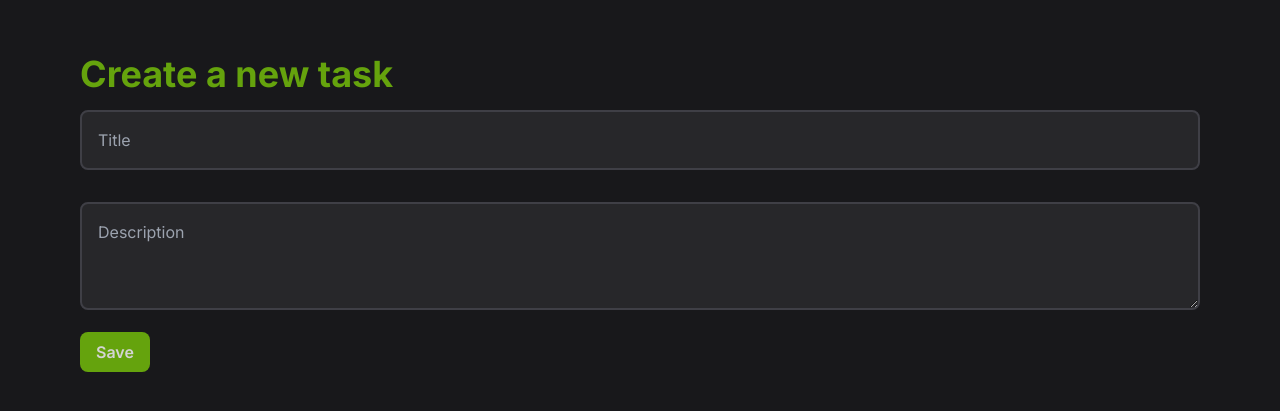
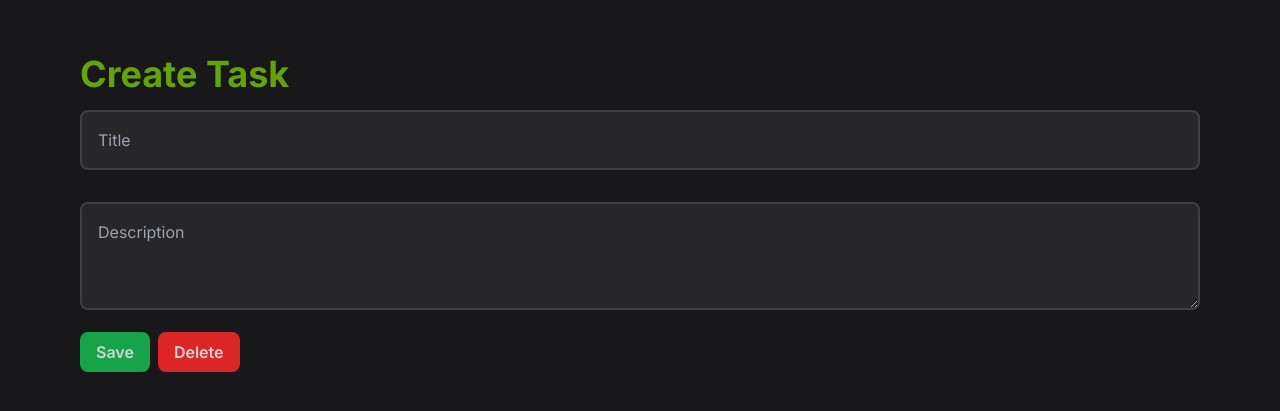
Before and after one commit to simon0820s/NextMongoCrud, a Next.js app: page /tasks/new in a window 1280 px wide. Shown: the part 147-558 px from the top of the page. Built offline with nearby package versions, Linux system fonts and the light colour scheme.

Commit message:
create delete button

```diff
--- /dev/null
+++ b/src/app/tasks/[id]/page.jsx
@@ -0,0 +1,3 @@
+import FormPage from "../new/page";
+
+export default FormPage
--- a/src/app/tasks/new/page.jsx
+++ b/src/app/tasks/new/page.jsx
@@ -1,7 +1,8 @@
 "use client"
 
-import { useState } from "react"
+import { useState, useEffect } from "react"
 import { useRouter } from "next/navigation"
+import { useParams } from "next/navigation"
 
 function FormPage() {
   const [newTask, setNewTask] = useState({
@@ -10,6 +11,7 @@ function FormPage() {
   })
 
   const router = useRouter()
+  const params = useParams()
 
   const createTask = async () => {
 
@@ -27,6 +29,7 @@ function FormPage() {
       })
       const data = await res.json()
       router.push('/')
+      router.refresh()
 
     } catch (error) {
       console.log(error)
@@ -39,22 +42,39 @@ function FormPage() {
     await createTask()
   }
 
+  useEffect(() => {
+  }, [])
+
   const handleChange = (e) => setNewTask({ ...newTask, [e.target.name]: [e.target.value] })
 
   return (
     <div className="h-[calc(100vh-7rem)] flex flex-col justify-center items-center px-10 md:px-20">
       <div className="flex items-start w-full">
-        <h1 className="text-lime-600 text-4xl font-bold text-start">Create a new task</h1>
+        <div className="flex flex-col gap-2">
+          <h1 className="text-lime-600 text-4xl font-bold text-start">
+            {
+              !params.id ? "Create Task" : "Update Task"
+            }
+          </h1>
+          {
+            params.id ? <p className="text-xs text-neutral-500">TaskId: {params.id}</p> : ""
+          }
+        </div>
       </div>
       <form onSubmit={handleSubmit} className="w-full">
         <input onChange={handleChange} type="text" name="title" placeholder="Title"
           className="bg-zinc-800 border-2 border-zinc-700 w-full p-4 rounded-lg my-4" />
         <textarea onChange={handleChange} name="description" placeholder="Description" rows={3}
           className="bg-zinc-800 border-2 border-zinc-700 w-full p-4 rounded-lg my-4"></textarea>
-        <button className="bg-lime-600 py-2 px-4 font-semibold text-neutral-300 rounded-lg">
+      </form>
+      <div className="flex gap-2 w-full">
+        <button className="bg-green-600 py-2 px-4 font-semibold text-neutral-300 rounded-lg">
           Save
         </button>
-      </form>
+        <button className="py-2 px-4 bg-red-600 font-semibold text-neutral-300 rounded-lg">
+          Delete
+        </button>
+      </div>
     </div>
   )
 }
```
